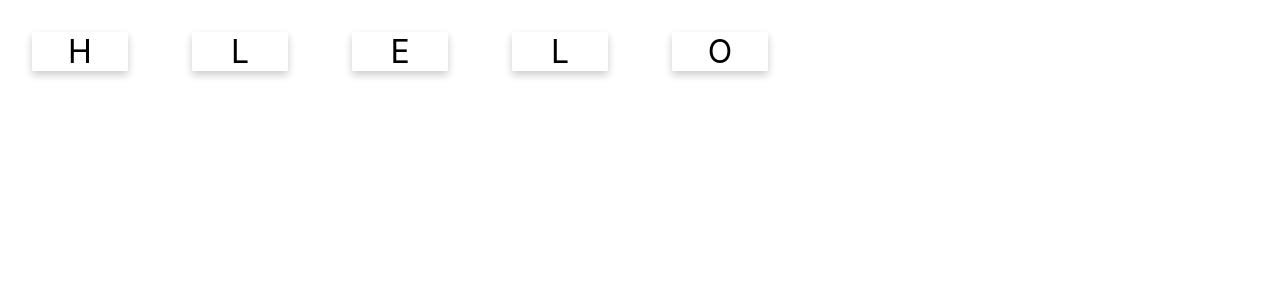
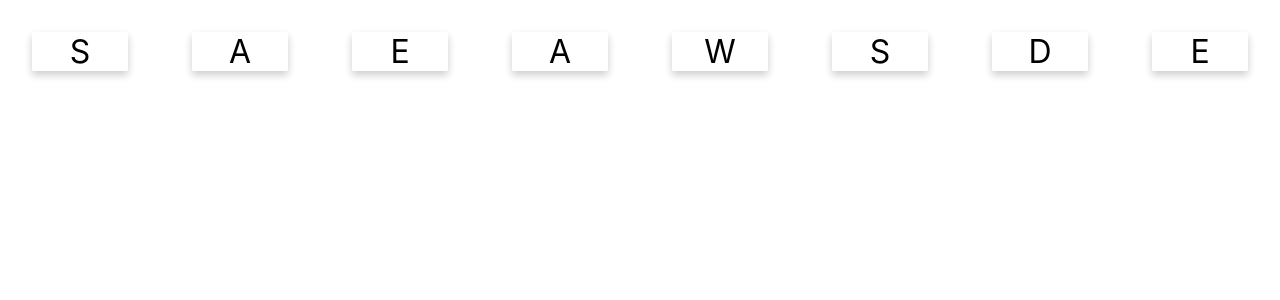
Before and after one commit to poomravint/React, a React (Create React App) app: page / in a window 1280 px wide. Shown: the top 300 px of the page. Built offline with nearby package versions, Linux system fonts and the light colour scheme.

Commit message:
NewUpdate01

```diff
--- a/src/App.css
+++ b/src/App.css
@@ -49,5 +49,5 @@
 
  .activeCard {
   color: red;
-  background: pink;
+  background: rgb(0, 255, 13);
  }
--- a/src/App.js
+++ b/src/App.js
@@ -2,12 +2,19 @@ import React from 'react';
 import './App.css';
 import CharacterCard from './CharacterCard';
 import WordCard from './WordCard';
-const word = "Hello";
+
+//const word = "Hello";
+var words = ['Hello', 'Sawasdee']
+var word = words[Math.floor(Math.random()*words.length)];
+
+
 function App() {
 return (
-    <div>
-    <WordCard value="hello"/>
-    </div>
+
+        <div>
+            <WordCard value={word}/>
+        </div>
+
     );
 }
 export default App;
```
